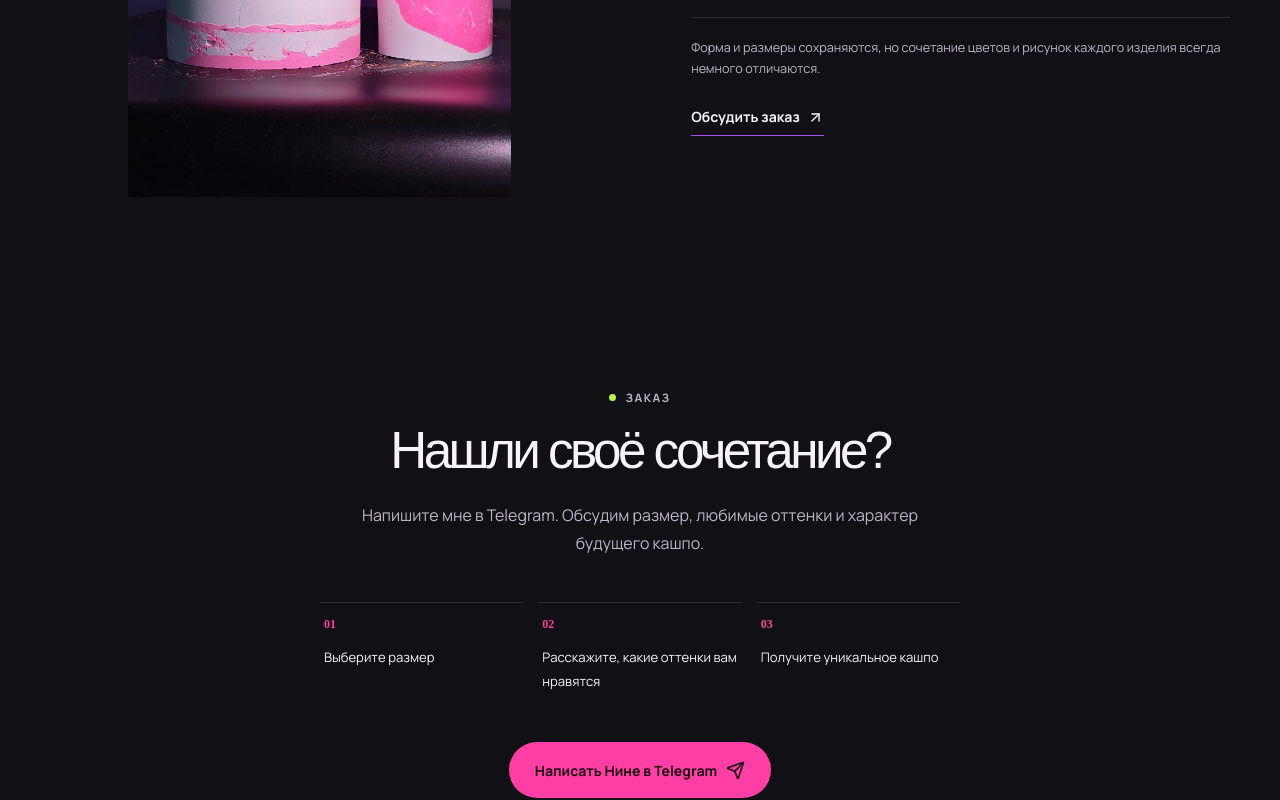
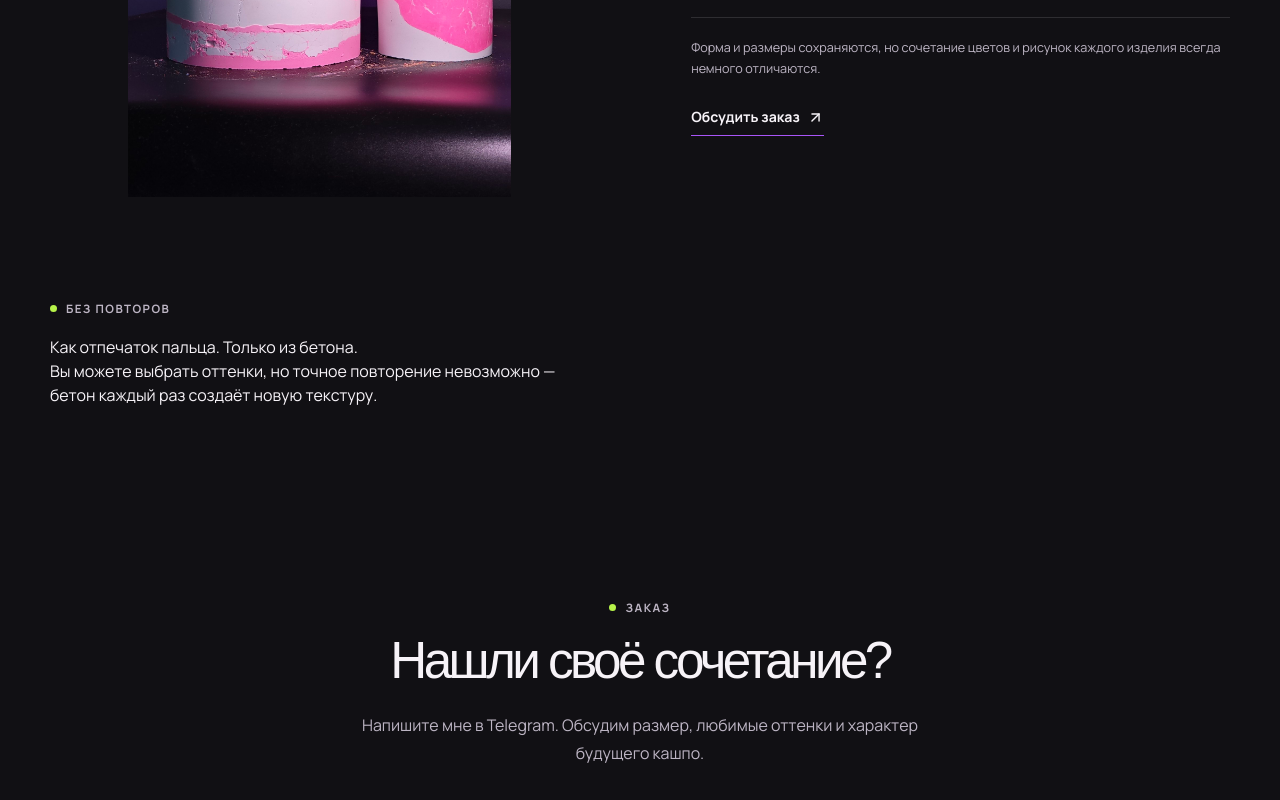
Before and after one commit to amaksakov013/my-business-card, a React (Vite) app: page / in a window 1280 px wide. Shown: the part 2216-3016 px from the top of the page. Built offline with nearby package versions, Linux system fonts and the light colour scheme; a web font is replaced by a local one.

Commit message:
Merge uniqueness into sizes section

```diff
--- a/src/components/Sizes.tsx
+++ b/src/components/Sizes.tsx
@@ -4,7 +4,7 @@ import { Reveal } from './Reveal'
 
 export function Sizes() {
   return (
-    <section id="sizes" className="section shell sizes">
+    <section id="sizes" className="section shell sizes sizes--combined">
       <div className="sizes__image">
         <img
           src="/images/sizes.jpg"
@@ -44,6 +44,17 @@ export function Sizes() {
           Обсудить заказ <ArrowUpRight size={17} />
         </a>
       </Reveal>
+
+      <Reveal className="sizes__uniqueness">
+        <p className="eyebrow">
+          <i />Без повторов
+        </p>
+        <h3>Как отпечаток пальца. Только из бетона.</h3>
+        <p>
+          Вы можете выбрать оттенки, но точное повторение невозможно — бетон каждый раз
+          создаёт новую текстуру.
+        </p>
+      </Reveal>
     </section>
   )
 }
```
